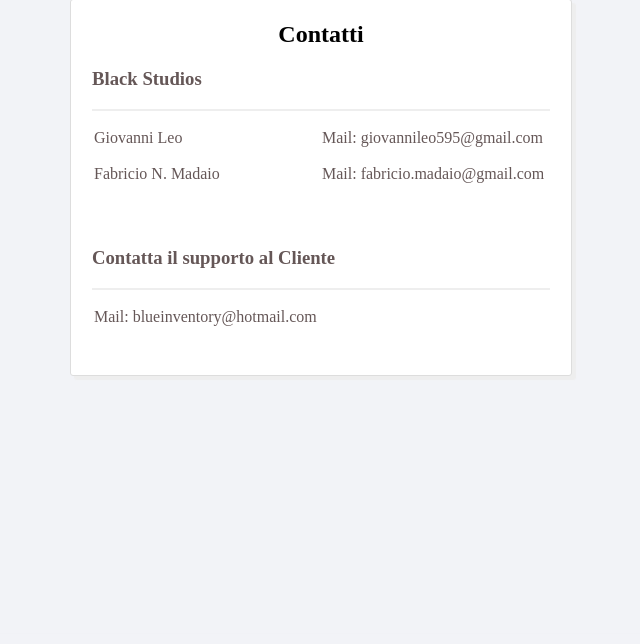
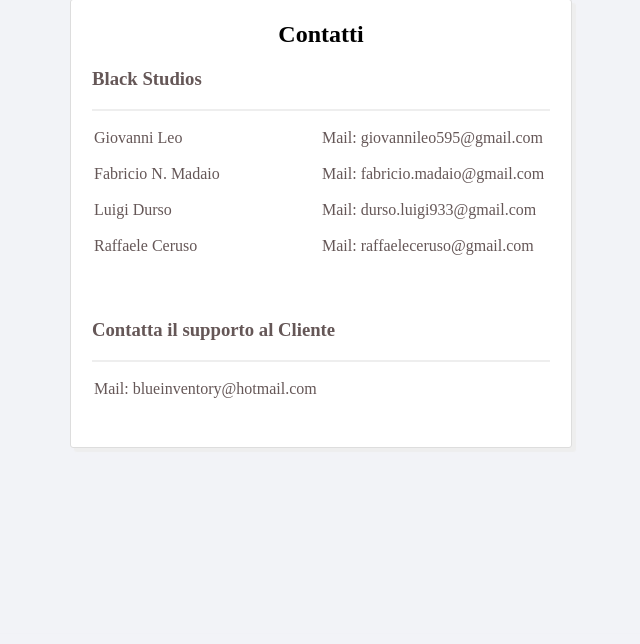
Before and after one commit to FabricioMadaio/ProgettoApp, a PHP site: page /ProgettoApp/contacts/contactsView.php in a window 1280 px wide. Shown: the part 136-780 px from the top of the page, without its empty margins (319-959 px from the left). Run offline with PHP 8.4, Linux system fonts and the light colour scheme; some libraries are stand-ins or nearby versions.

Commit message:
aggiunta contatti
-aggiunta ceruso
-aggiunta durso

```diff
--- a/contacts/contactsView.php
+++ b/contacts/contactsView.php
@@ -56,6 +56,14 @@
 							<td> Fabricio N. Madaio</td>
 							<td>Mail: fabricio.madaio@gmail.com</td>
 						</tr>
+						<tr>
+							<td> Luigi Durso</td>
+							<td>Mail: durso.luigi933@gmail.com</td>
+						</tr>
+						<tr>
+							<td> Raffaele Ceruso</td>
+							<td>Mail: raffaeleceruso@gmail.com</td>
+						</tr>
 						</tbody>
 					</table>
 
```
